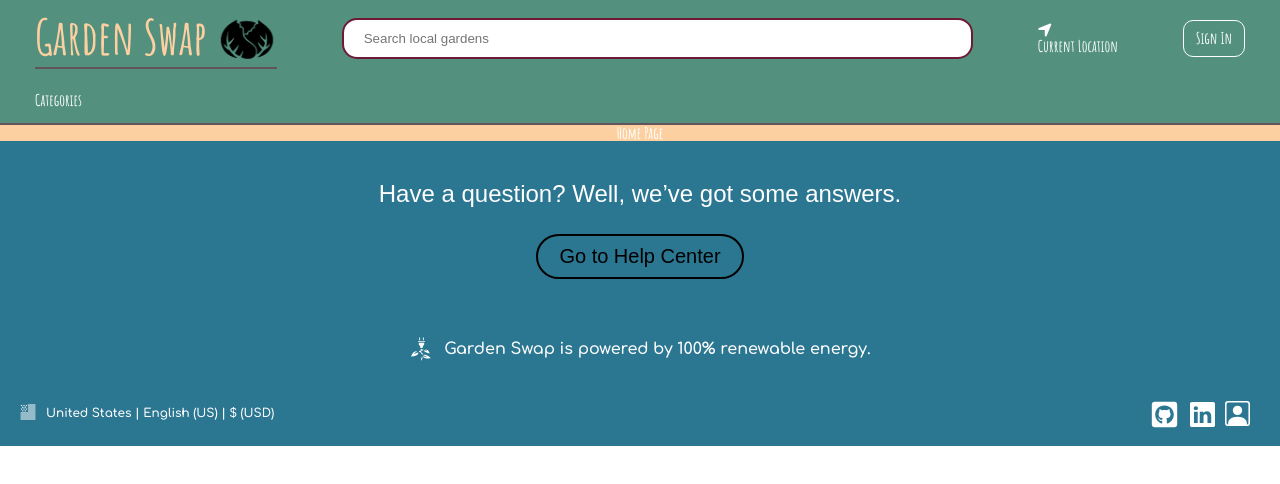
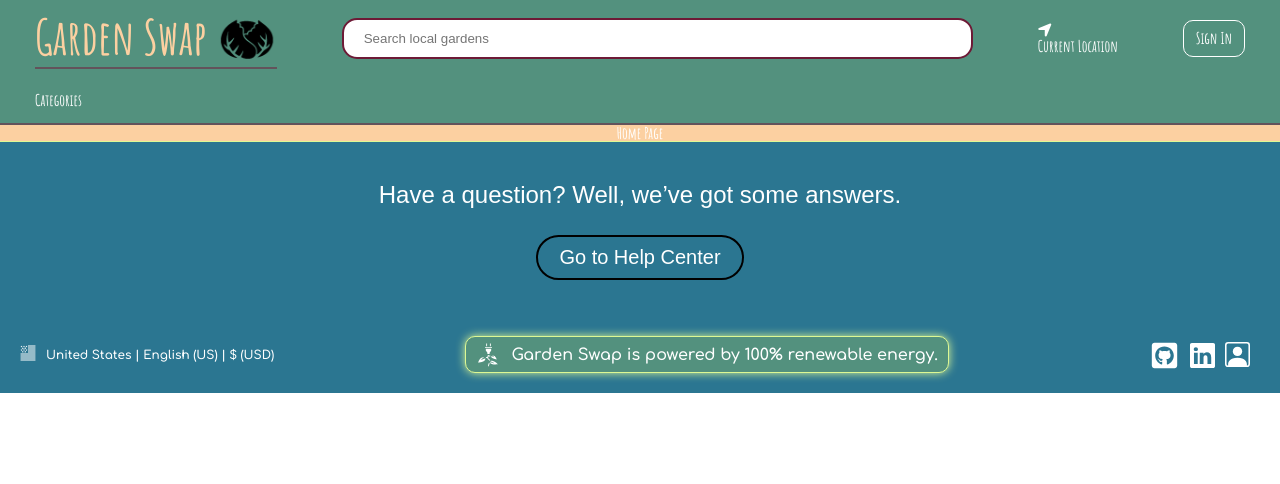
Before and after one commit to bbui195/Garden-Swap, a React (Create React App) app in the folder frontend/: page /#/ in a window 1280 px wide. Shown: the top 484 px of the page. Built offline with nearby package versions, Linux system fonts and the light colour scheme.

Commit message:
Add more styling to session, header and footer

```diff
--- a/frontend/src/components/footer/footer.jsx
+++ b/frontend/src/components/footer/footer.jsx
@@ -8,16 +8,17 @@ function Footer(props) {
         <div className="footer">
             <div className="questions">
                 <span className="grid1">Have a question? Well, we’ve got some answers.</span>
-                <button className="grid2" onClick={() => this.props.openModal("help-center")}>Go to Help Center</button>
+                <button className="grid2" >Go to Help Center</button>
             </div>
-            <div className="powered-by">
-                <GiGreenPower size={25}/>
-                <span>Garden Swap is powered by 100% renewable energy.</span>
-            </div>
+
             <div className="bottom">
                 <div className="details">
                     <GiUsaFlag className="fleg"/>
                     <span>United States{" "} | {" "}English (US) {" "}|{" "} $ (USD)</span>
+                </div>
+                <div className="powered-by">
+                    <GiGreenPower size={25}/>
+                    <span className='clean'>Garden Swap is powered by 100% renewable energy.</span>
                 </div>
                 <div className="links">
                     <a className="git" href="https://github.com/Colemartindale">
--- a/frontend/src/styles/footer.scss
+++ b/frontend/src/styles/footer.scss
@@ -9,6 +9,7 @@
     justify-content: center;
     box-sizing: border-box;
     width: 100vw;
+    border-top: 1px solid rgb(221, 248, 148);
 
 
     .grid1 {
@@ -33,12 +34,15 @@
         align-self: center;
         transition: all 200ms;
         font-size: 20px;
+        color: white;
     }
 
     .grid2:hover {
         box-shadow: 0 1px 4px 0 rgba(34, 34, 34, 50%);
         width: 42%;
         height: 50px;
+        border: 1px solid rgb(221, 248, 148);
+        box-shadow: 0px 0px 10px rgb(221, 248, 148);
     }
 
 }
@@ -50,19 +54,17 @@
     color: white;
 
     .powered-by {
-        background-color: #2b7691;
         color: white;
         justify-content: center;
         font-size: 16px;
         display: flex;
         align-items: center;
-        padding: 20px 0px;
-        // background-image: linear-gradient(to top,  $dark-liver, #1f5343);
+        background-color: $wintergreen-dream;
+        padding: 5px 10px 5px 10px;
+        border-radius: 10px;
+        border: 1px solid rgb(221, 248, 148);
+        box-shadow: 0px 0px 10px rgb(221, 248, 148);
 
-
-        span {
-            margin-left: 10px;
-        }
     }
 
     .bottom {
@@ -71,16 +73,24 @@
         padding: 20px;
         background-color: #2b7691;
         color: white;
-        // background-image: linear-gradient($dark-liver, $claret);
-
+        align-items: center;
 
         .fleg{
-            transform: translateY(3px);
+            transform: translateY(-2px);
+        }
+
+        .details {
+            display: flex;
+            align-items: center;
         }
 
         span {
             margin-left: 10px;
             font-size: 12px;
+        }
+
+        .clean {
+            font-size: 16px;
         }
 
         .links {
```
Also changed, not shown: frontend/src/assets/images/asparagus.jpeg (added).
